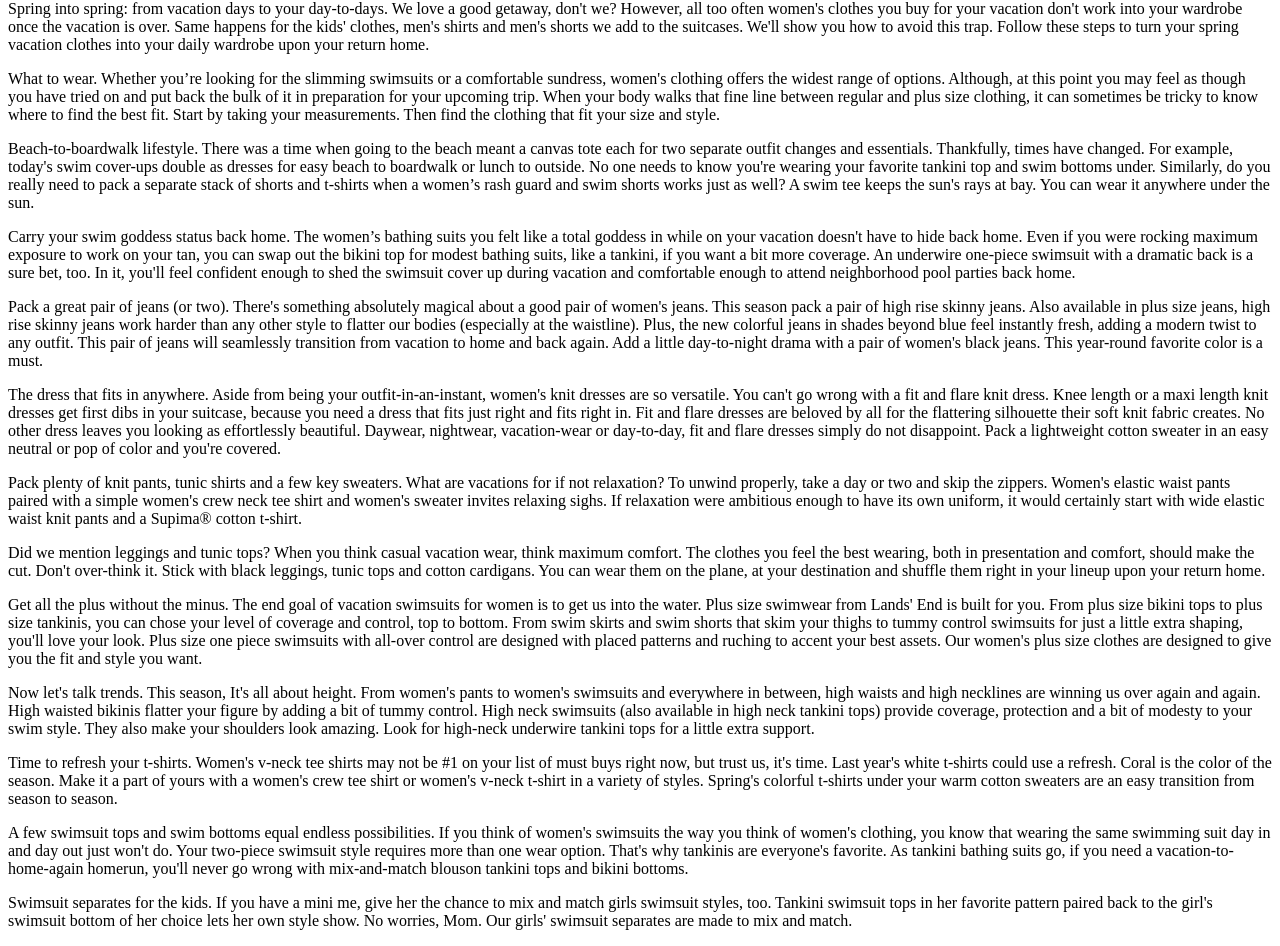
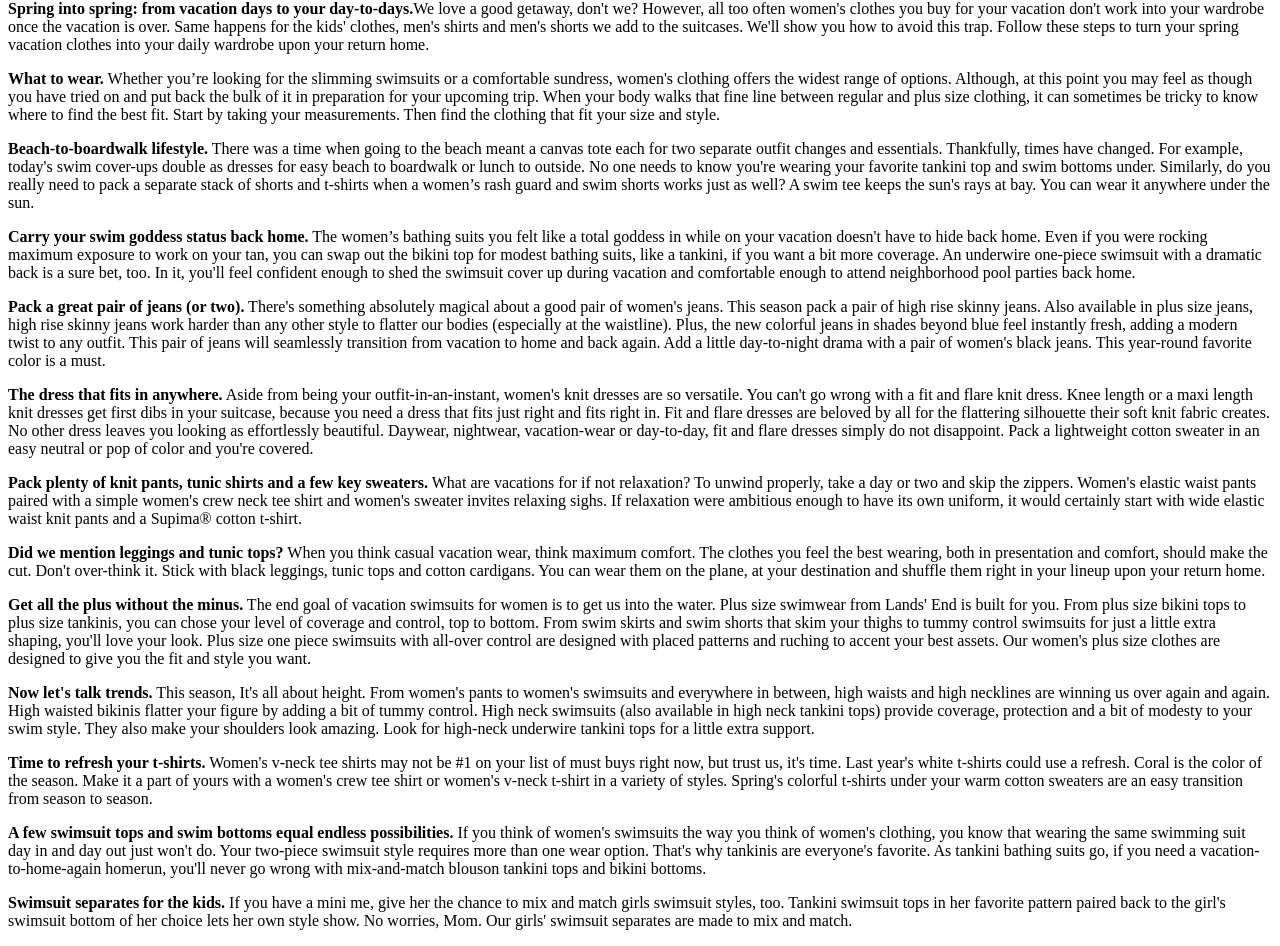
Before and after one commit to ryguybenson/landsend-clone, an Angular app: page / in a window 1280 px wide. Shown: the part 4041-4987 px from the top of the page. Built offline with nearby package versions, Linux system fonts and the light colour scheme.

Commit message:
add strong tags and anchor tags to top footer

```diff
--- a/src/app/body/body.component.html
+++ b/src/app/body/body.component.html
@@ -144,22 +144,22 @@
     </div>
   </div>
   <div class="bottom-text">
-    <p class="small-text">Spring into spring: from vacation days to your day-to-days. We love a good getaway, don't we? However, all too often women's clothes you buy for your vacation don't work into your wardrobe once the vacation is over. Same happens for the kids' clothes, men's shirts and men's shorts we add to the suitcases. We'll show you how to avoid this trap. Follow these steps to turn your spring vacation clothes into your daily wardrobe upon your return home.</p>
-    <p class="small-text">What to wear. Whether you’re looking for the slimming swimsuits or a comfortable sundress, women's clothing offers the widest range of options. Although, at this point you may feel as though you have tried on and put back the bulk of it in preparation for your upcoming trip. When your body walks that fine line between regular and plus size clothing, it can sometimes be tricky to know where to find the best fit. Start by taking your measurements. Then find the clothing that fit your size and style.</p>
-    <p class="small-text">Beach-to-boardwalk lifestyle. There was a time when going to the beach meant a canvas tote each for two separate outfit changes and essentials. Thankfully, times have changed. For example, today's swim cover-ups double as dresses for easy beach to boardwalk or lunch to outside. No one needs to know you're wearing your favorite tankini top and swim bottoms under. Similarly, do you really need to pack a separate stack of shorts and t-shirts when a women’s rash guard and swim shorts works just as well? A swim tee keeps the sun's rays at bay. You can wear it anywhere under the sun.</p>
-    <p class="small-text">Carry your swim goddess status back home. The women’s bathing suits you felt like a total goddess in while on your vacation doesn't have to hide back home. Even if you were rocking maximum exposure to work on your tan, you can swap out the bikini top for modest bathing suits, like a tankini, if you want a bit more coverage. An underwire one-piece swimsuit with a dramatic back is a sure bet, too. In it, you'll feel confident enough to shed the swimsuit cover up during vacation and comfortable enough to attend neighborhood pool parties back home.</p>
-    <p class="small-text">Pack a great pair of jeans (or two). There's something absolutely magical about a good pair of women's jeans. This season pack a pair of high rise skinny jeans. Also available in plus size jeans, high rise skinny jeans work harder than any other style to flatter our bodies (especially at the waistline). Plus, the new colorful jeans in shades beyond blue feel instantly fresh, adding a modern twist to any outfit. This pair of jeans will seamlessly transition from vacation to home and back again. Add a little day-to-night drama with a pair of women's black jeans. This year-round favorite color is a must.</p>
-    <p class="small-text">The dress that fits in anywhere. Aside from being your outfit-in-an-instant, women's knit dresses are so versatile. You can't go wrong with a fit and flare knit dress. Knee length or a maxi length knit dresses get first dibs in your suitcase, because you need a dress that fits just right and fits right in. Fit and flare dresses are beloved by all for the flattering silhouette their soft knit fabric creates. No other dress leaves you looking as effortlessly beautiful. Daywear, nightwear, vacation-wear or day-to-day, fit and flare dresses simply do not disappoint. Pack a lightweight cotton sweater in an easy neutral or pop of color and you're covered.</p>
-    <p class="small-text">Pack plenty of knit pants, tunic shirts and a few key sweaters. What are vacations for if not relaxation? To unwind properly, take a day or two and skip the zippers. Women's elastic waist pants paired with a simple women's crew neck tee shirt and women's sweater invites relaxing sighs. If relaxation were ambitious enough to have its own uniform, it would certainly start with wide elastic waist knit pants and a Supima® cotton t-shirt.</p>
-    <p class="small-text">Did we mention leggings and tunic tops? When you think casual vacation wear, think maximum comfort. The clothes you feel the best wearing, both in presentation and comfort, should make the cut. Don't over-think it. Stick with black leggings, tunic tops and cotton cardigans. You can wear them on the plane, at your destination and shuffle them right in your lineup upon your return home.</p>
-    <p class="small-text">Get all the plus without the minus. The end goal of vacation swimsuits for women is to get us into the water. Plus size swimwear from Lands' End is built for you. From plus size bikini tops to plus size tankinis, you can chose your level of coverage and control, top to bottom. From swim skirts and swim shorts that skim your thighs to tummy control swimsuits for just a little extra shaping, you'll love your look. Plus size one piece swimsuits with all-over control are designed with placed patterns and ruching to accent your best assets. Our women's plus size clothes are designed to give you the fit and style you want.</p>
-    <p class="small-text">Now let's talk trends. This season, It's all about height. From women's pants to women's swimsuits and everywhere in between, high waists and high necklines are winning us over again and again. High waisted bikinis flatter your figure by adding a bit of tummy control. High neck swimsuits (also available in high neck tankini tops) provide coverage, protection and a bit of modesty to your swim style. They also make your shoulders look amazing. Look for high-neck underwire tankini tops for a little extra support.</p>
-    <p class="small-text">Time to refresh your t-shirts. Women's v-neck tee shirts may not be #1 on your list of must buys right now, but trust us, it's time. Last year's white t-shirts could use a refresh. Coral is the color of the season. Make it a part of yours with a women's crew tee shirt or women's v-neck t-shirt in a variety of styles. Spring's colorful t-shirts under your warm cotton sweaters are an easy transition from season to season.</p>
-    <p class="small-text">A few swimsuit tops and swim bottoms equal endless possibilities. If you think of women's swimsuits the way you think of women's clothing, you know that wearing the same swimming suit day in and day out just won't do. Your two-piece swimsuit style requires more than one wear option. That's why tankinis are everyone's favorite. As tankini bathing suits go, if you need a vacation-to-home-again homerun, you'll never go wrong with mix-and-match blouson tankini tops and bikini bottoms.</p>
-    <p class="small-text">Swimsuit separates for the kids. If you have a mini me, give her the chance to mix and match girls swimsuit styles, too. Tankini swimsuit tops in her favorite pattern paired back to the girl's swimsuit bottom of her choice lets her own style show. No worries, Mom. Our girls' swimsuit separates are made to mix and match.</p>
-    <p class="small-text">Clothes for him: success in simplicity. While you're refreshing your women's cotton polo shirts, make sure you add a few men's polo shirts in for him. They're just as soft as the men's t-shirts he adores, but just a little more versatile. Add in a few men's dress shirts with a touch of stretch, but leave the ties at home. This is vacation, right? Add a few pairs of men's shorts, one pair of men's khaki pants and two swim trunks to his area of the suitcase and he's all set.</p>
+    <p class="small-text"><strong>Spring into spring: from vacation days to your day-to-days.</strong>We love a good getaway, don't we? However, all too often women's clothes you buy for your vacation don't work into your wardrobe once the vacation is over. Same happens for the kids' clothes, men's shirts and men's shorts we add to the suitcases. We'll show you how to avoid this trap. Follow these steps to turn your spring vacation clothes into your daily wardrobe upon your return home.</p>
+    <p class="small-text"><strong>What to wear.</strong> Whether you’re looking for the slimming swimsuits or a comfortable sundress, women's clothing offers the widest range of options. Although, at this point you may feel as though you have tried on and put back the bulk of it in preparation for your upcoming trip. When your body walks that fine line between regular and plus size clothing, it can sometimes be tricky to know where to find the best fit. Start by taking your measurements. Then find the clothing that fit your size and style.</p>
+    <p class="small-text"><strong>Beach-to-boardwalk lifestyle.</strong> There was a time when going to the beach meant a canvas tote each for two separate outfit changes and essentials. Thankfully, times have changed. For example, today's swim cover-ups double as dresses for easy beach to boardwalk or lunch to outside. No one needs to know you're wearing your favorite tankini top and swim bottoms under. Similarly, do you really need to pack a separate stack of shorts and t-shirts when a women’s rash guard and swim shorts works just as well? A swim tee keeps the sun's rays at bay. You can wear it anywhere under the sun.</p>
+    <p class="small-text"><strong>Carry your swim goddess status back home.</strong> The women’s bathing suits you felt like a total goddess in while on your vacation doesn't have to hide back home. Even if you were rocking maximum exposure to work on your tan, you can swap out the bikini top for modest bathing suits, like a tankini, if you want a bit more coverage. An underwire one-piece swimsuit with a dramatic back is a sure bet, too. In it, you'll feel confident enough to shed the swimsuit cover up during vacation and comfortable enough to attend neighborhood pool parties back home.</p>
+    <p class="small-text"><strong>Pack a great pair of jeans (or two).</strong> There's something absolutely magical about a good pair of women's jeans. This season pack a pair of high rise skinny jeans. Also available in plus size jeans, high rise skinny jeans work harder than any other style to flatter our bodies (especially at the waistline). Plus, the new colorful jeans in shades beyond blue feel instantly fresh, adding a modern twist to any outfit. This pair of jeans will seamlessly transition from vacation to home and back again. Add a little day-to-night drama with a pair of women's black jeans. This year-round favorite color is a must.</p>
+    <p class="small-text"><strong>The dress that fits in anywhere.</strong> Aside from being your outfit-in-an-instant, women's knit dresses are so versatile. You can't go wrong with a fit and flare knit dress. Knee length or a maxi length knit dresses get first dibs in your suitcase, because you need a dress that fits just right and fits right in. Fit and flare dresses are beloved by all for the flattering silhouette their soft knit fabric creates. No other dress leaves you looking as effortlessly beautiful. Daywear, nightwear, vacation-wear or day-to-day, fit and flare dresses simply do not disappoint. Pack a lightweight cotton sweater in an easy neutral or pop of color and you're covered.</p>
+    <p class="small-text"><strong>Pack plenty of knit pants, tunic shirts and a few key sweaters.</strong> What are vacations for if not relaxation? To unwind properly, take a day or two and skip the zippers. Women's elastic waist pants paired with a simple women's crew neck tee shirt and women's sweater invites relaxing sighs. If relaxation were ambitious enough to have its own uniform, it would certainly start with wide elastic waist knit pants and a Supima® cotton t-shirt.</p>
+    <p class="small-text"><strong>Did we mention leggings and tunic tops?</strong> When you think casual vacation wear, think maximum comfort. The clothes you feel the best wearing, both in presentation and comfort, should make the cut. Don't over-think it. Stick with black leggings, tunic tops and cotton cardigans. You can wear them on the plane, at your destination and shuffle them right in your lineup upon your return home.</p>
+    <p class="small-text"><strong>Get all the plus without the minus.</strong> The end goal of vacation swimsuits for women is to get us into the water. Plus size swimwear from Lands' End is built for you. From plus size bikini tops to plus size tankinis, you can chose your level of coverage and control, top to bottom. From swim skirts and swim shorts that skim your thighs to tummy control swimsuits for just a little extra shaping, you'll love your look. Plus size one piece swimsuits with all-over control are designed with placed patterns and ruching to accent your best assets. Our women's plus size clothes are designed to give you the fit and style you want.</p>
+    <p class="small-text"><strong>Now let's talk trends.</strong> This season, It's all about height. From women's pants to women's swimsuits and everywhere in between, high waists and high necklines are winning us over again and again. High waisted bikinis flatter your figure by adding a bit of tummy control. High neck swimsuits (also available in high neck tankini tops) provide coverage, protection and a bit of modesty to your swim style. They also make your shoulders look amazing. Look for high-neck underwire tankini tops for a little extra support.</p>
+    <p class="small-text"><strong>Time to refresh your t-shirts.</strong> Women's v-neck tee shirts may not be #1 on your list of must buys right now, but trust us, it's time. Last year's white t-shirts could use a refresh. Coral is the color of the season. Make it a part of yours with a women's crew tee shirt or women's v-neck t-shirt in a variety of styles. Spring's colorful t-shirts under your warm cotton sweaters are an easy transition from season to season.</p>
+    <p class="small-text"><strong>A few swimsuit tops and swim bottoms equal endless possibilities.</strong> If you think of women's swimsuits the way you think of women's clothing, you know that wearing the same swimming suit day in and day out just won't do. Your two-piece swimsuit style requires more than one wear option. That's why tankinis are everyone's favorite. As tankini bathing suits go, if you need a vacation-to-home-again homerun, you'll never go wrong with mix-and-match blouson tankini tops and bikini bottoms.</p>
+    <p class="small-text"><strong>Swimsuit separates for the kids.</strong> If you have a mini me, give her the chance to mix and match girls swimsuit styles, too. Tankini swimsuit tops in her favorite pattern paired back to the girl's swimsuit bottom of her choice lets her own style show. No worries, Mom. Our girls' swimsuit separates are made to mix and match.</p>
+    <p class="small-text"><strong>Clothes for him: success in simplicity.</strong> While you're refreshing your women's cotton polo shirts, make sure you add a few men's polo shirts in for him. They're just as soft as the men's t-shirts he adores, but just a little more versatile. Add in a few men's dress shirts with a touch of stretch, but leave the ties at home. This is vacation, right? Add a few pairs of men's shorts, one pair of men's khaki pants and two swim trunks to his area of the suitcase and he's all set.</p>
     <p class="small-text">Popoular searches:</p>
-    <p class="small-text">Cute Tankini Swimsuits | Active Swimwear | Cute Tankinis | Women's Casual Shirts | Cute Cotton Tops | Plus Size Clothing | Big & Tall Clothing | Women's Casual Clothing | Men's Casual Clothing</p>
+    <p class="small-text"><a href="#">Cute Tankini Swimsuits</a> | <a href="#">Active Swimwear</a> | <a href="#">Cute Tankini Swimsuits</a> | <a href="#">Cute Tankinis</a> | <a href="#">Women's Casual Shirts</a> | <a href="#">Cute Cotton Tops</a> | <a href="#">Plus Size Clothing</a> | <a href="#">Big & Tall CLothing</a> | <a href="#">Women's Casual Clothing</a> | <a href="#">Men's Casual Clothing</a></p>
   </div>
   <div class="sponsored">
     <h3>-Sponosred-</h3>
```
